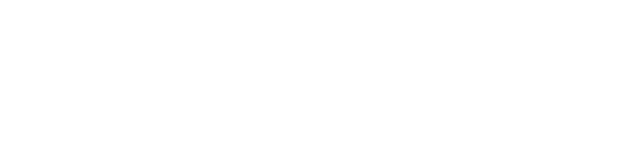
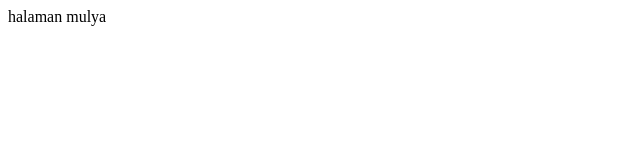
Before and after one commit to mulyaEvrything/latian, a plain HTML site: page mulya.html in a window 1280 px wide. Shown: the whole page, without its empty margins (0-640 px from the left). Drawn offline with Linux system fonts and the light colour scheme.

Commit message:
tambah mulya 2

```diff
--- a/mulya.html
+++ b/mulya.html
@@ -7,6 +7,6 @@
     <title>Document</title>
 </head>
 <body>
-
+    halaman mulya
 </body>
 </html>
```
